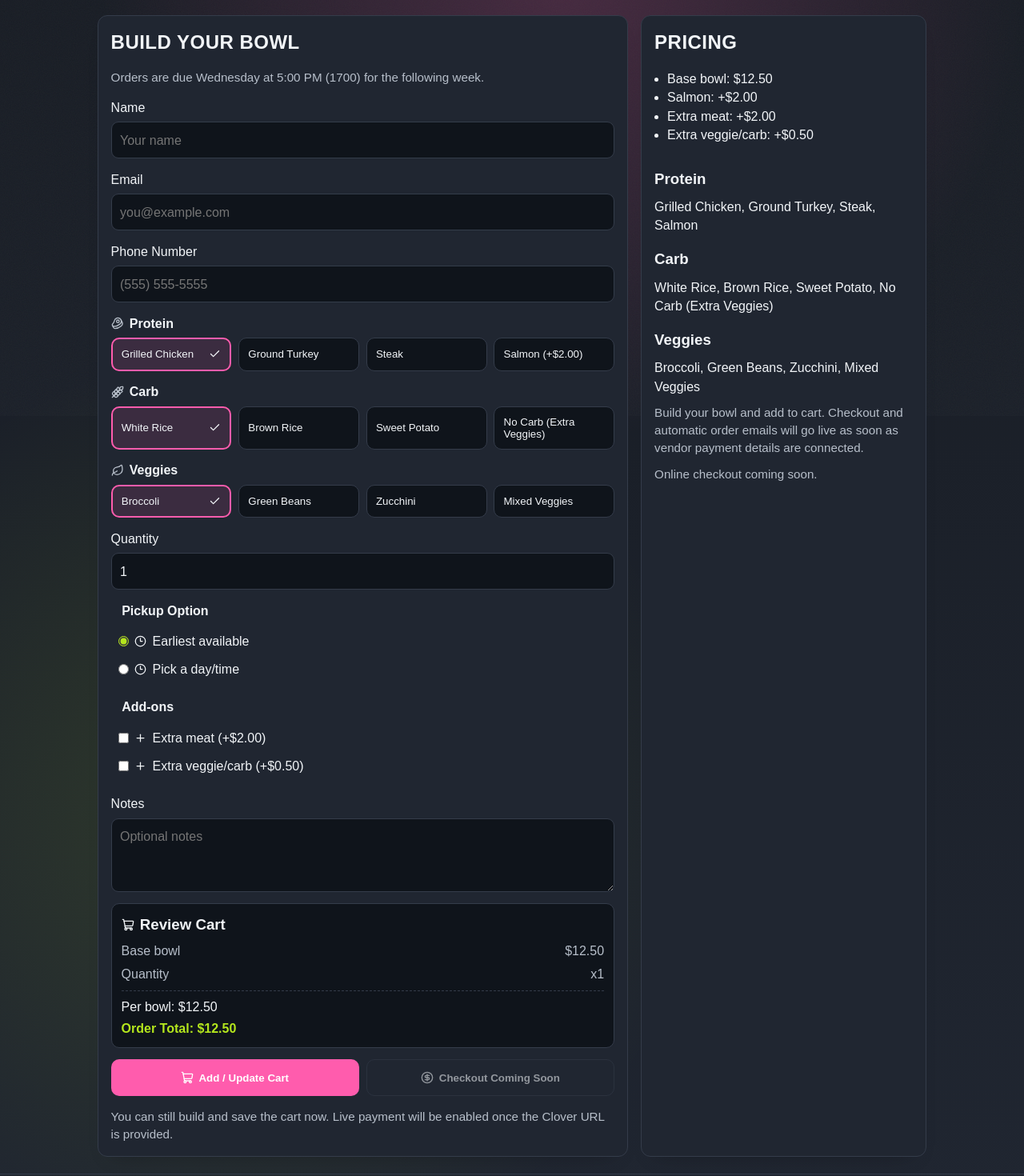
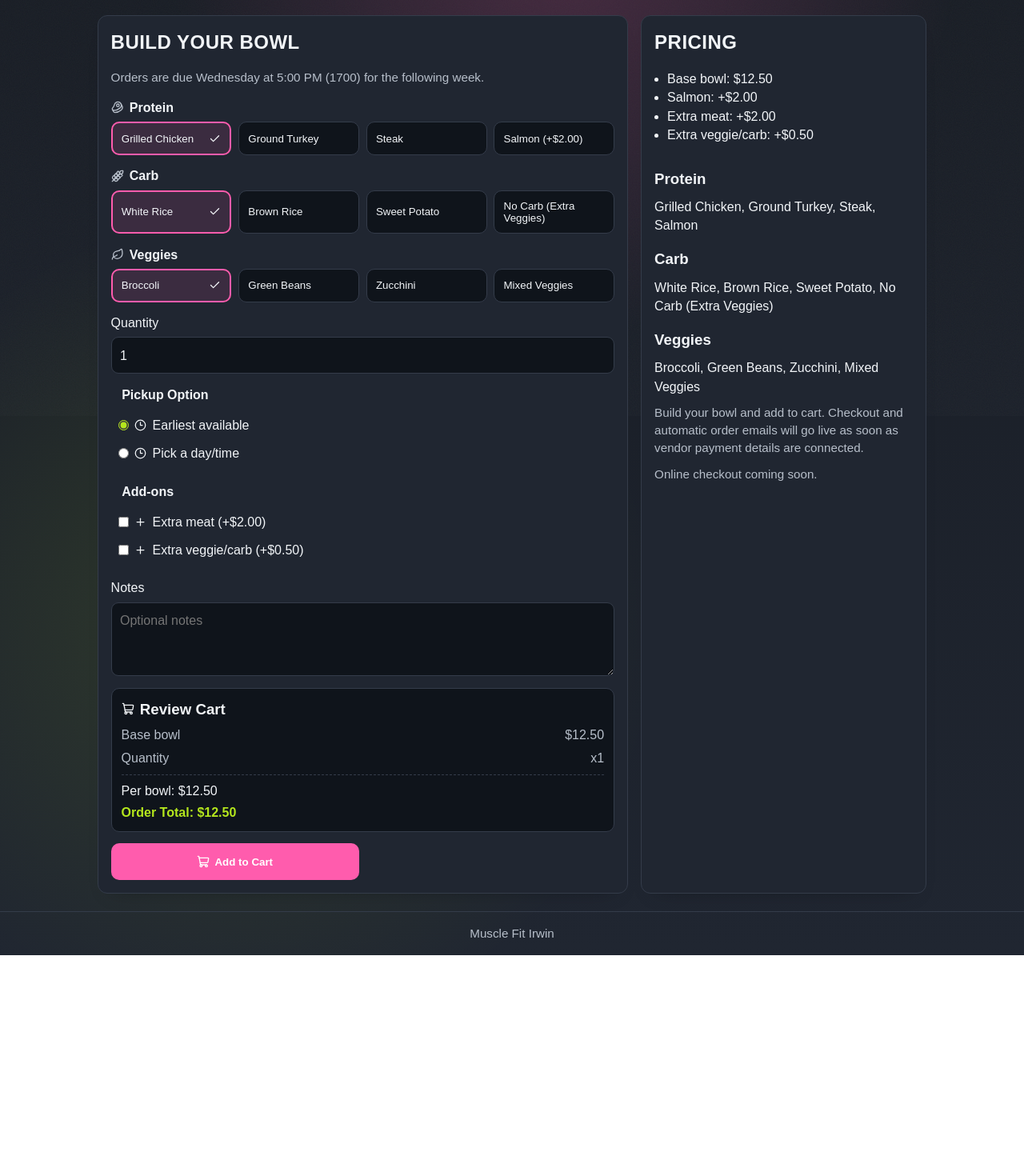
Before and after one commit to nwilliam441/Musclefit, a Next.js app: page /meal-prep in a window 1280 px wide. Shown: the part 280-1750 px from the top of the page at 80% size. After the commit the page ends 1474 px from the top, so only its background shows below. Built offline with nearby package versions, Linux system fonts and the light colour scheme.

Commit message:
refactor(forms): keep customer info only on order page

```diff
--- a/components/meal-prep-form.tsx
+++ b/components/meal-prep-form.tsx
@@ -1,15 +1,12 @@
 "use client";
 
 import { useMemo, useState, type ReactNode } from "react";
-import { Beef, Check, CircleDollarSign, Clock3, Leaf, Plus, ShoppingCart, Wheat } from "lucide-react";
+import { Beef, Check, Clock3, Leaf, Plus, ShoppingCart, Wheat } from "lucide-react";
 import { siteData } from "@/lib/site-data";
 import type { CartEntry } from "@/lib/cart-types";
 import { updateStoredCartItem } from "@/lib/cart-storage";
 
 type OrderFormState = {
-  name: string;
-  email: string;
-  phone: string;
   protein: string;
   carb: string;
   veggies: string;
@@ -20,14 +17,6 @@ type OrderFormState = {
   extraMeat: boolean;
   extraVeggieOrCarb: boolean;
   notes: string;
-};
-
-type CheckoutOrder = {
-  customer: {
-    name: string;
-    email: string;
-    phone: string;
-  };
   bowl: {
     protein: string;
     carb: string;
@@ -46,7 +35,6 @@ type CheckoutOrder = {
 };
 
 const mealData = siteData.mealPrep;
-const hasCheckoutUrl = Boolean(siteData.clover.orderUrl);
 
 type MealPrepFormProps = {
   cartMode?: boolean;
@@ -60,13 +48,8 @@ const formatCurrency = (value: number) =>
   }).format(value);
 
 export function MealPrepForm({ cartMode, onCartUpdate }: MealPrepFormProps = {}) {
-  const [isSubmitting, setIsSubmitting] = useState(false);
-  const [cartOrder, setCartOrder] = useState<CheckoutOrder | null>(null);
   const [submitMessage, setSubmitMessage] = useState("");
   const [form, setForm] = useState<OrderFormState>({
-    name: "",
-    email: "",
-    phone: "",
     protein: mealData.proteins[0],
     carb: mealData.carbs[0],
     veggies: mealData.veggies[0],
@@ -107,7 +90,7 @@ export function MealPrepForm({ cartMode, onCartUpdate }: MealPrepFormProps = {})
     return items;
   }, [form.protein, form.extraMeat, form.extraVeggieOrCarb]);
 
-  const buildCheckoutOrder = (): CheckoutOrder | null => {
+  const buildCartEntry = (): CartEntry | null => {
     setSubmitMessage("");
 
     if (form.pickupType === "scheduled" && (!form.pickupDate || !form.pickupTime)) {
@@ -121,11 +104,9 @@ export function MealPrepForm({ cartMode, onCartUpdate }: MealPrepFormProps = {})
         : `Scheduled pickup: ${form.pickupDate} at ${form.pickupTime}`;
 
     return {
-      customer: {
-        name: form.name,
-        email: form.email,
-        phone: form.phone,
-      },
+      subtotal: orderTotal,
+      lineItems: cartItems,
+      details: {
         bowl: {
           protein: form.protein,
           carb: form.carb,
@@ -135,32 +116,16 @@ export function MealPrepForm({ cartMode, onCartUpdate }: MealPrepFormProps = {})
           quantity: form.quantity,
         },
         pickup: pickupSummary,
-      pricing: {
-        perBowlTotal,
-        orderTotal,
-        lineItems: cartItems,
+        notes: form.notes,
       },
-      notes: form.notes,
     };
   };
 
   const onAddToCart = () => {
-    const nextOrder = buildCheckoutOrder();
-    if (!nextOrder) {
+    const cartEntry = buildCartEntry();
+    if (!cartEntry) {
       return;
     }
-
-    setCartOrder(nextOrder);
-
-    const cartEntry: CartEntry = {
-      subtotal: nextOrder.pricing.orderTotal,
-      lineItems: nextOrder.pricing.lineItems,
-      details: {
-        bowl: nextOrder.bowl,
-        pickup: nextOrder.pickup,
-        notes: nextOrder.notes,
-      },
-    };
 
     updateStoredCartItem("mealPrep", cartEntry);
 
@@ -169,44 +134,6 @@ export function MealPrepForm({ cartMode, onCartUpdate }: MealPrepFormProps = {})
       setSubmitMessage("Meal prep added to order.");
     } else {
       setSubmitMessage("Meal prep added to cart. Review it on the order page.");
-    }
-  };
-
-  const onCheckout = async () => {
-    if (!cartOrder) {
-      alert("Add your order to cart first.");
-      return;
-    }
-
-    setIsSubmitting(true);
-    setSubmitMessage("");
-
-    try {
-      const response = await fetch("/api/orders/prepare", {
-        method: "POST",
-        headers: {
-          "Content-Type": "application/json",
-        },
-        body: JSON.stringify(cartOrder),
-      });
-
-      if (!response.ok) {
-        const errorPayload = (await response.json().catch(() => null)) as { error?: string } | null;
-        throw new Error(errorPayload?.error || "Checkout preparation failed");
-      }
-
-      const data = (await response.json()) as { checkoutUrl?: string };
-
-      if (!data.checkoutUrl) {
-        throw new Error("Missing checkout URL");
-      }
-
-      window.location.href = data.checkoutUrl;
-    } catch (error) {
-      const message = error instanceof Error ? error.message : "Could not start checkout. Please try again.";
-      setSubmitMessage(message);
-    } finally {
-      setIsSubmitting(false);
     }
   };
 
@@ -244,41 +171,6 @@ export function MealPrepForm({ cartMode, onCartUpdate }: MealPrepFormProps = {})
     <form className="card form-grid" onSubmit={(event) => event.preventDefault()}>
       <h2>Build Your Bowl</h2>
       <p className="muted">{mealData.cutoffText}</p>
-
-      {!cartMode ? (
-        <>
-          <label>
-            Name
-            <input
-              required
-              value={form.name}
-              onChange={(event) => setForm((prev) => ({ ...prev, name: event.target.value }))}
-              placeholder="Your name"
-            />
-          </label>
-
-          <label>
-            Email
-            <input
-              required
-              type="email"
-              value={form.email}
-              onChange={(event) => setForm((prev) => ({ ...prev, email: event.target.value }))}
-              placeholder="you@example.com"
-            />
-          </label>
-
-          <label>
-            Phone Number
-            <input
-              required
-              value={form.phone}
-              onChange={(event) => setForm((prev) => ({ ...prev, phone: event.target.value }))}
-              placeholder="(555) 555-5555"
-            />
-          </label>
-        </>
-      ) : null}
 
       {renderSelectionCards("protein", mealData.proteins, <Beef size={16} aria-hidden="true" />)}
       {renderSelectionCards("carb", mealData.carbs, <Wheat size={16} aria-hidden="true" />)}
@@ -393,25 +285,9 @@ export function MealPrepForm({ cartMode, onCartUpdate }: MealPrepFormProps = {})
 
       <div className="cart-actions">
         <button type="button" className="btn btn-primary" onClick={onAddToCart}>
-          <ShoppingCart size={16} aria-hidden="true" /> {cartMode ? "Add to Order" : "Add / Update Cart"}
+          <ShoppingCart size={16} aria-hidden="true" /> {cartMode ? "Add to Order" : "Add to Cart"}
         </button>
-        {!cartMode ? (
-          <button
-            type="button"
-            disabled={!cartOrder || !hasCheckoutUrl || isSubmitting}
-            className={`btn btn-secondary submit-btn${isSubmitting ? " is-loading" : ""}`}
-            aria-disabled={!cartOrder || !hasCheckoutUrl || isSubmitting}
-            onClick={onCheckout}
-          >
-            <CircleDollarSign size={16} aria-hidden="true" />
-            {isSubmitting ? "Redirecting to Checkout..." : hasCheckoutUrl ? "Proceed to Checkout" : "Checkout Coming Soon"}
-          </button>
-        ) : null}
       </div>
-
-      {!hasCheckoutUrl ? (
-        <p className="muted">You can still build and save the cart now. Live payment will be enabled once the Clover URL is provided.</p>
-      ) : null}
 
       {submitMessage ? <p className="submit-message">{submitMessage}</p> : null}
     </form>
```
Also changed, not shown: components/acai-form.tsx (+0 -41 lines). Lines whose indentation alone changed are shown as unchanged.
